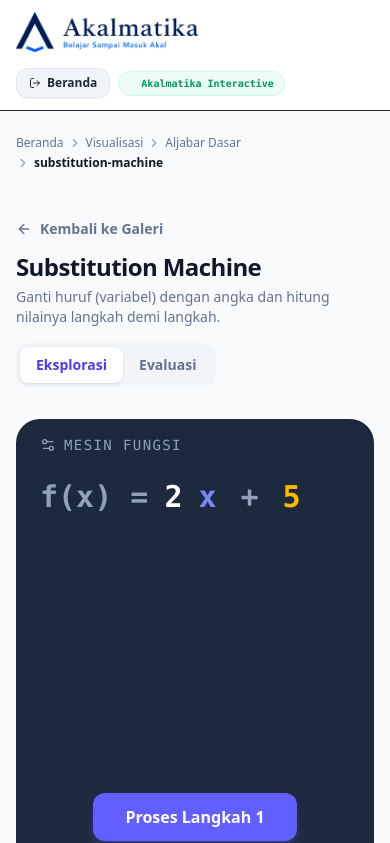
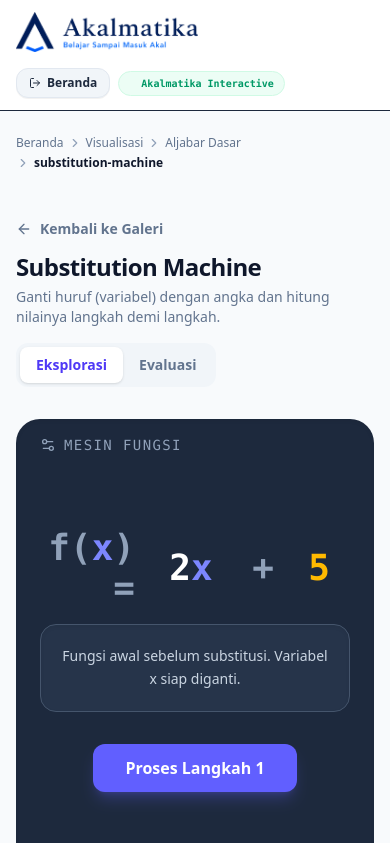
Before and after one commit to Akalmatika/akalmatika-core-trace, a React (Vite) app: page /student/visualizations/algebra/substitution-machine in a window 390 px wide. Shown: the top 843 px of the page. Built offline with nearby package versions, Linux system fonts and the light colour scheme.

Commit message:
feat: complete rewrite of substitution animation with detailed step by step arrows and explanation

```diff
--- a/src/pages/visualizations/algebra/SubstitutionMachinePage.tsx
+++ b/src/pages/visualizations/algebra/SubstitutionMachinePage.tsx
@@ -1,7 +1,7 @@
 import { useState, useEffect } from "react";
 import { Link } from "react-router-dom";
 import { InlineMath } from 'react-katex';
-import { ArrowLeft, Info, Settings2 } from "lucide-react";
+import { ArrowLeft, Info, Settings2, ArrowDown } from "lucide-react";
 import { QuizContainer } from "../../../components/visualizations/QuizContainer";
 
 export default function SubstitutionMachinePage() {
@@ -93,42 +93,92 @@ export default function SubstitutionMachinePage() {
                  <Settings2 size={16} /> Mesin Fungsi
               </div>
 
-              <div className="flex flex-col gap-12 w-full max-w-sm mt-8">
-                 {/* Step 0: Input */}
-                 <div className="flex items-center gap-4 text-3xl font-mono font-black">
-                    <span className="text-slate-400">f(x) =</span>
+              <div className="flex flex-col gap-2 w-full max-w-xl mt-8 mb-4 items-center">
+
+                 <div className="flex flex-col text-4xl md:text-5xl font-mono font-black items-start">
+
+                    {/* ROW 1 */}
+                    <div className="flex items-center gap-2 md:gap-4">
+                       <div className="w-24 md:w-32 text-right text-slate-400">
+                          f({step >= 1 ? <span className="text-emerald-400 transition-colors duration-1000">{xVal}</span> : <span className="text-indigo-400 transition-colors duration-1000">x</span>}) =
+                       </div>
+                       <div className="flex items-center gap-2 md:gap-4">
+                          <div className={`w-24 md:w-32 text-center transition-all duration-1000 ${step === 2 ? 'bg-indigo-900/80 ring-4 ring-indigo-400 rounded-xl p-2 scale-110 shadow-lg' : 'p-2'}`}>
                              <span className="text-white">2</span>
-                    <span className={`text-indigo-400 ${step >= 1 ? 'hidden' : 'block'}`}>x</span>
-                    {step >= 1 && (
-                       <span className="text-emerald-400 bg-emerald-900/30 px-2 rounded-lg border border-emerald-500/50 animate-pulse">
-                          ({xVal})
+                             <span className={`transition-all duration-1000 ${step >= 1 ? 'text-emerald-400' : 'text-indigo-400'}`}>
+                                {step >= 1 ? `(${xVal})` : 'x'}
                              </span>
-                    )}
-                    <span className="text-slate-400 mx-2">+</span>
-                    <span className="text-amber-400">5</span>
+                          </div>
+                          <div className="w-8 text-center text-slate-400">+</div>
+                          <div className={`w-16 md:w-20 text-center text-amber-400 transition-all duration-1000 ${step === 2 ? 'bg-indigo-900/80 ring-4 ring-indigo-400 rounded-xl p-2 scale-110 shadow-lg' : 'p-2'}`}>
+                             5
+                          </div>
+                       </div>
                     </div>
 
-                 {/* Step 2: Multiply */}
-                 <div className={`flex items-center gap-4 text-3xl font-mono font-black transition-all duration-500 ${step >= 2 ? 'opacity-100 translate-x-0' : 'opacity-0 -translate-x-8 pointer-events-none'}`}>
-                    <span className="text-slate-400">=&gt;</span>
-                    <span className="text-white bg-slate-700 px-3 py-1 rounded-lg border border-slate-600">{2 * xVal}</span>
-                    <span className="text-slate-400 mx-2">+</span>
-                    <span className="text-amber-400">5</span>
+                    {/* ROW 2 (Arrows 1) */}
+                    <div className={`flex items-center gap-2 md:gap-4 transition-all duration-[1000ms] ${step >= 2 ? 'opacity-100 h-12 delay-[1500ms]' : 'opacity-0 h-0 overflow-hidden delay-0'}`}>
+                       <div className="w-24 md:w-32"></div>
+                       <div className="flex items-center gap-2 md:gap-4">
+                          <div className="w-24 md:w-32 flex justify-center"><ArrowDown className="text-slate-400 animate-bounce" /></div>
+                          <div className="w-8"></div>
+                          <div className="w-16 md:w-20 flex justify-center"><ArrowDown className="text-slate-400 animate-bounce" /></div>
+                       </div>
                     </div>
 
-                 {/* Step 3: Result */}
-                 <div className={`flex items-center gap-4 text-5xl font-mono font-black transition-all duration-500 delay-300 ${step >= 3 ? 'opacity-100 translate-x-0 scale-100' : 'opacity-0 -translate-x-8 scale-90 pointer-events-none'}`}>
-                    <span className="text-slate-400">=&gt;</span>
-                    <span className="text-emerald-400 bg-emerald-900/50 px-6 py-2 rounded-2xl border-4 border-emerald-500 shadow-[0_0_30px_rgba(16,185,129,0.3)]">
+                    {/* ROW 3 */}
+                    <div className={`flex items-center gap-2 md:gap-4 transition-all duration-[1000ms] ${step >= 2 ? 'opacity-100 h-16 md:h-20 delay-[3000ms]' : 'opacity-0 h-0 overflow-hidden delay-0'}`}>
+                       <div className="w-24 md:w-32 text-right text-slate-400">=</div>
+                       <div className="flex items-center gap-2 md:gap-4">
+                          <div className={`w-24 md:w-32 text-center text-white transition-all duration-1000 ${step === 3 ? 'bg-indigo-900/80 ring-4 ring-indigo-400 rounded-xl p-2 scale-110 shadow-lg' : 'p-2'}`}>
+                             {2 * xVal}
+                          </div>
+                          <div className={`w-8 text-center text-slate-400 transition-all duration-1000 ${step === 3 ? 'bg-indigo-900/80 ring-4 ring-indigo-400 rounded-xl p-2 scale-110 shadow-lg' : 'p-2'}`}>
+                             +
+                          </div>
+                          <div className={`w-16 md:w-20 text-center text-amber-400 transition-all duration-1000 ${step === 3 ? 'bg-indigo-900/80 ring-4 ring-indigo-400 rounded-xl p-2 scale-110 shadow-lg' : 'p-2'}`}>
+                             5
+                          </div>
+                       </div>
+                    </div>
+
+                    {/* ROW 4 (Arrow 2) */}
+                    <div className={`flex items-center gap-2 md:gap-4 transition-all duration-[1000ms] ${step >= 3 ? 'opacity-100 h-12 delay-[1500ms]' : 'opacity-0 h-0 overflow-hidden delay-0'}`}>
+                       <div className="w-24 md:w-32"></div>
+                       <div className="flex items-center gap-2 md:gap-4 w-[13rem] md:w-[16rem] justify-center">
+                          <ArrowDown className="text-slate-400 animate-bounce" />
+                       </div>
+                    </div>
+
+                    {/* ROW 5 (Result) */}
+                    <div className={`flex items-center gap-2 md:gap-4 transition-all duration-[1000ms] ${step >= 3 ? 'opacity-100 h-20 md:h-24 delay-[3000ms]' : 'opacity-0 h-0 overflow-hidden delay-0'}`}>
+                       <div className="w-24 md:w-32 text-right text-slate-400">=</div>
+                       <div className="flex items-center gap-2 md:gap-4 w-[13rem] md:w-[16rem] justify-center">
+                          <span className="text-5xl md:text-6xl text-emerald-400 bg-emerald-900/50 px-6 py-2 rounded-2xl border-4 border-emerald-500 shadow-[0_0_30px_rgba(16,185,129,0.3)]">
                              {2 * xVal + 5}
                           </span>
                        </div>
                     </div>
 
-              <div className="mt-16 w-full flex justify-center">
+                 </div>
+              </div>
+
+              {/* Explanation Box */}
+              <div className="w-full max-w-lg bg-slate-700/50 border border-slate-600 p-5 rounded-2xl text-center min-h-[5rem] flex items-center justify-center mb-8 shadow-inner">
+                <p className="text-slate-300 text-sm leading-relaxed transition-opacity duration-500">
+                  {step === 0 && "Fungsi awal sebelum substitusi. Variabel x siap diganti."}
+                  {step === 1 && `Substitusi: Ganti variabel x di ruas kiri dan kanan menjadi angka ${xVal}. Perhatikan f(x) menjadi f(${xVal}).`}
+                  {step === 2 && `Kalikan 2 dengan ${xVal} menghasilkan ${2*xVal}, sedangkan konstanta 5 diturunkan ke bawah.`}
+                  {step === 3 && `Jumlahkan hasil perkalian dengan konstanta untuk mendapatkan hasil akhir dari f(${xVal}).`}
+                </p>
+              </div>
+
+              <div className="w-full flex justify-center">
                  {step < 3 ? (
                     <button
-                       onClick={() => setStep(s => s + 1)}
+                       onClick={() => {
+                          setStep(s => s + 1);
+                       }}
                        className="px-8 py-3 rounded-xl font-bold bg-indigo-500 text-white hover:bg-indigo-400 transition-colors shadow-lg shadow-indigo-500/25"
                     >
                        Proses Langkah {step + 1}
@@ -136,7 +186,7 @@ export default function SubstitutionMachinePage() {
                  ) : (
                     <button
                        onClick={() => setStep(0)}
-                       className="px-8 py-3 rounded-xl font-bold bg-slate-700 text-slate-300 hover:bg-slate-600 transition-colors"
+                       className="px-8 py-3 rounded-xl font-bold bg-slate-600 text-slate-300 hover:bg-slate-500 transition-colors"
                     >
                        Reset Mesin
                     </button>
```
Lines whose indentation alone changed are shown as unchanged.
